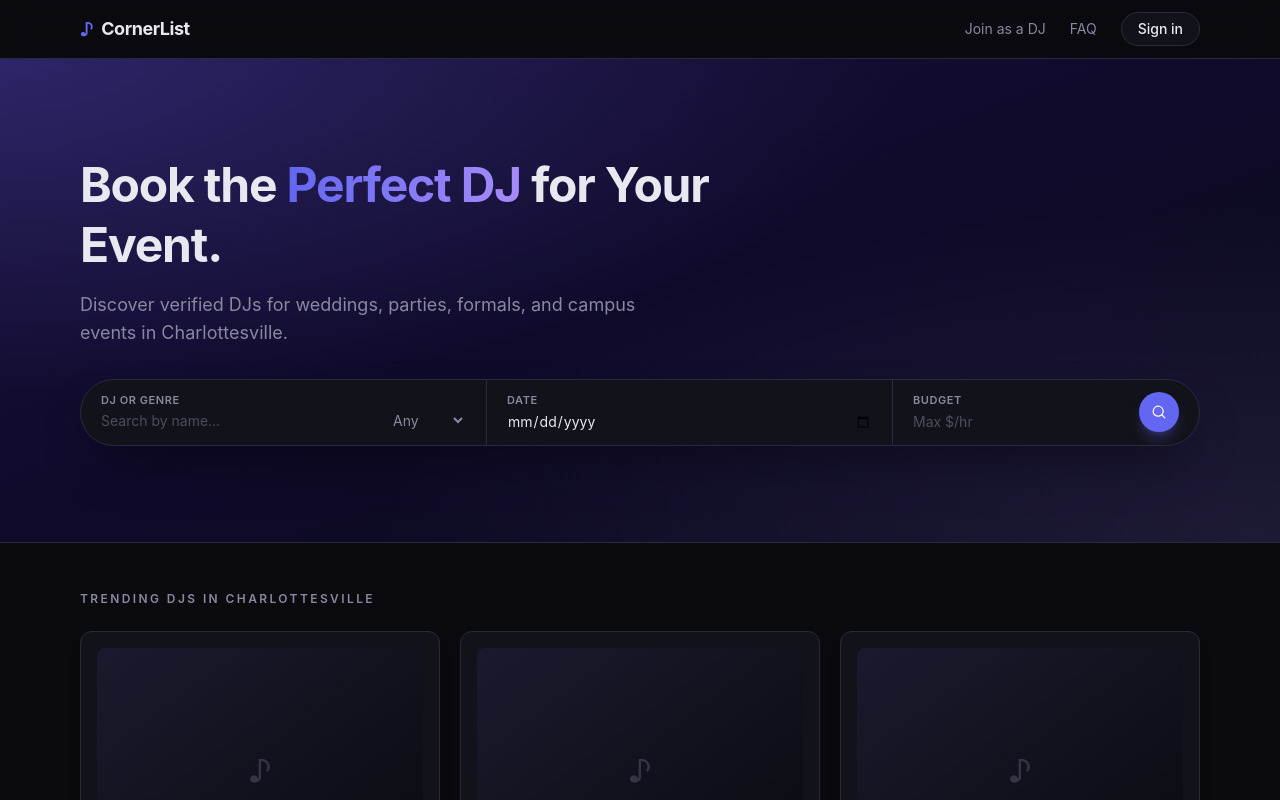
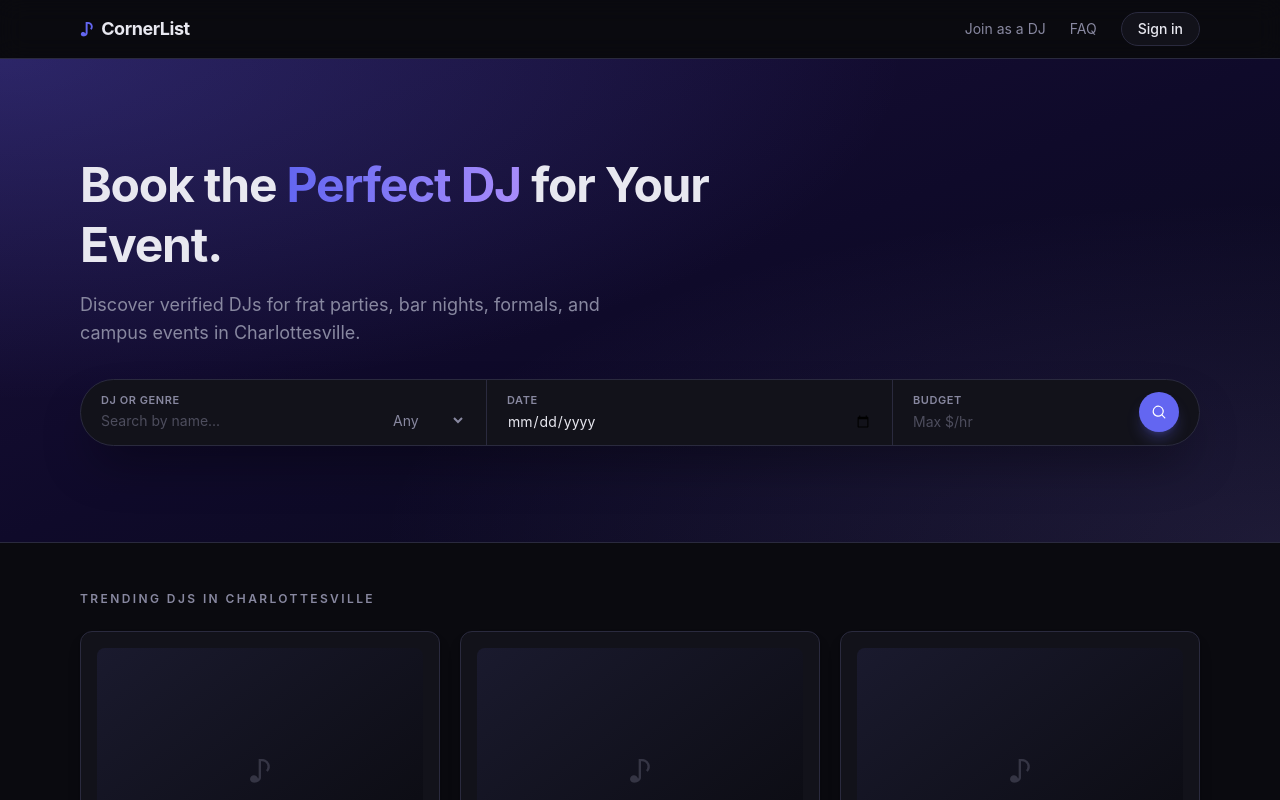
Before and after one commit to DJPark1213/CornerList, a Next.js app: page / in a window 1280 px wide. Shown: the top 800 px of the page. Built offline with nearby package versions, Linux system fonts and the light colour scheme.

Commit message:
changed homepage title
weddings removed

```diff
--- a/src/features/dj-profile/components/BookingModal.tsx
+++ b/src/features/dj-profile/components/BookingModal.tsx
@@ -86,7 +86,7 @@ export default function BookingModal({ dj, open, onClose }: Props) {
             <select className="w-full rounded-lg border border-border bg-surface-light px-3 py-2 text-sm text-foreground outline-none focus:border-primary">
               <option>House party</option>
               <option>Formal</option>
-              <option>Wedding</option>
+              <option>Bar event</option>
               <option>Campus event</option>
               <option>Other</option>
             </select>
--- a/src/features/search/components/SearchHero.tsx
+++ b/src/features/search/components/SearchHero.tsx
@@ -48,8 +48,8 @@ export default function SearchHero() {
           for Your Event.
         </h1>
         <p className="mt-4 max-w-xl text-base text-muted md:text-lg">
-          Discover verified DJs for weddings, parties, formals, and campus
-          events in Charlottesville.
+          Discover verified DJs for frat parties, bar nights, formals, and
+          campus events in Charlottesville.
         </p>
 
         {/* Airbnb-style search bar */}
--- a/src/features/search/data/mockDjs.ts
+++ b/src/features/search/data/mockDjs.ts
@@ -40,7 +40,7 @@ export const MOCK_DJS: Dj[] = [
     ratingCount: 89,
     genres: ["EDM", "Hip-Hop", "Pop"],
     about:
-      "Versatile DJ with 7 years of professional experience. From weddings to warehouse parties, I adapt my sound to the crowd. UVA alum who knows the local scene inside and out.",
+      "Versatile DJ with 7 years of professional experience. From frat basements to bar takeovers, I adapt my sound to the crowd. UVA alum who knows the local scene inside and out.",
     equipmentSummary:
       "CDJ-3000 x2, DJM-900NXS2, full PA system with subs, professional lighting rig",
     availabilitySummary: "Available most days, book 2 weeks in advance",
```
Also changed, not shown: 1 other file (tests, documents, lock files or other folders).
